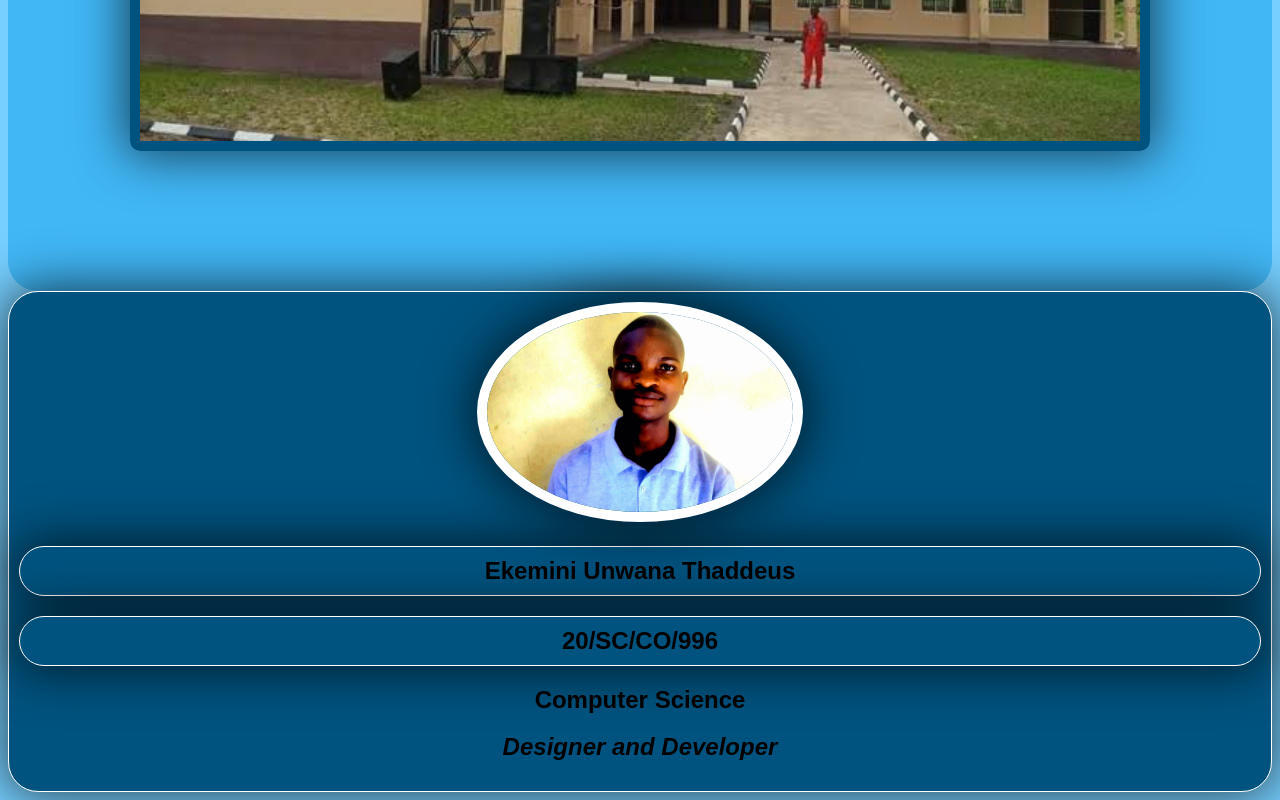
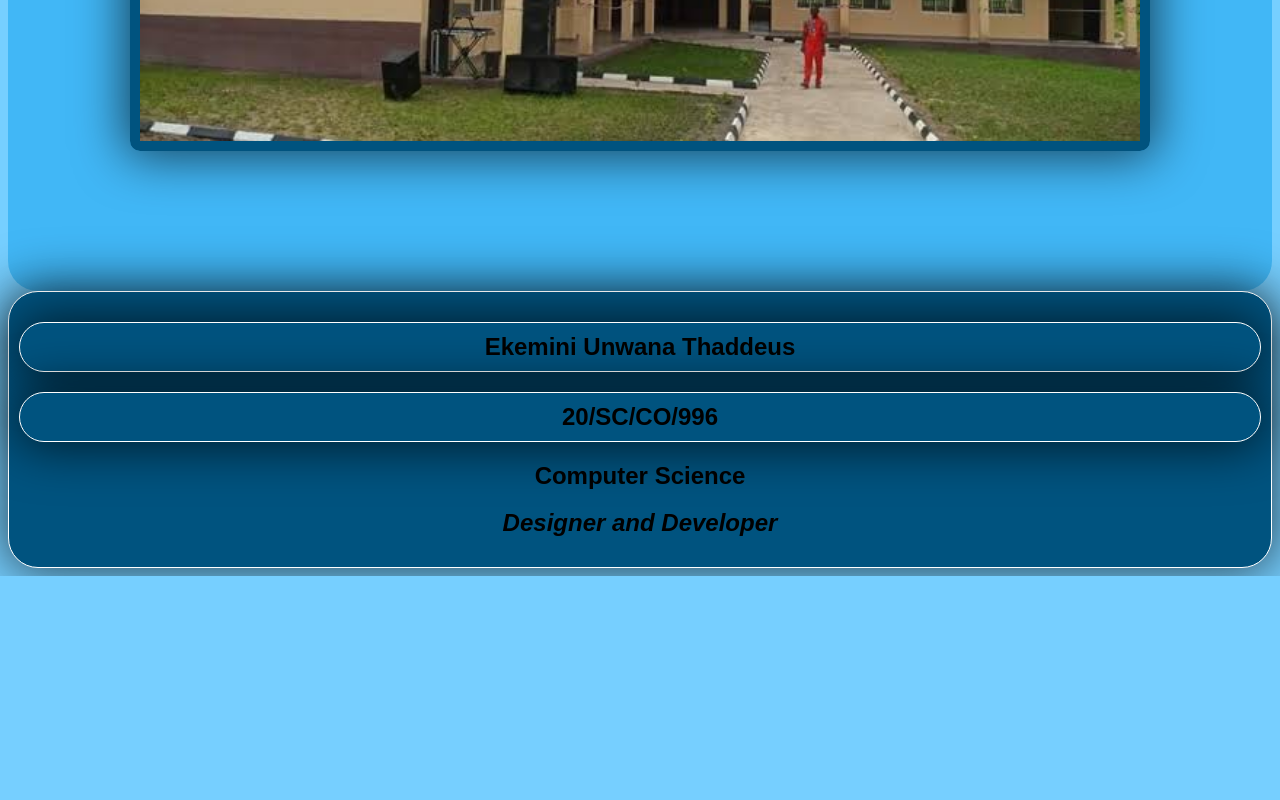
Before and after one commit to Ekay7/uniuyo, a plain HTML site: page index.html in a window 1280 px wide. Shown: the part 1231-2031 px from the top of the page. After the commit the page ends 1807 px from the top, so only its background shows below. Drawn offline with Linux system fonts and the light colour scheme.

Commit message:
Update index.html

```diff
--- a/index.html
+++ b/index.html
@@ -61,7 +61,7 @@
 
     <footer class = "foot">
       <div>
-        <img src="Photos/proe.jpg", class = "profile">
+
         <h2 class = "foot">Ekemini Unwana Thaddeus</h2>
         <h2 class = "foot">20/SC/CO/996</h2>
         <h2>Computer Science</h2>
```
